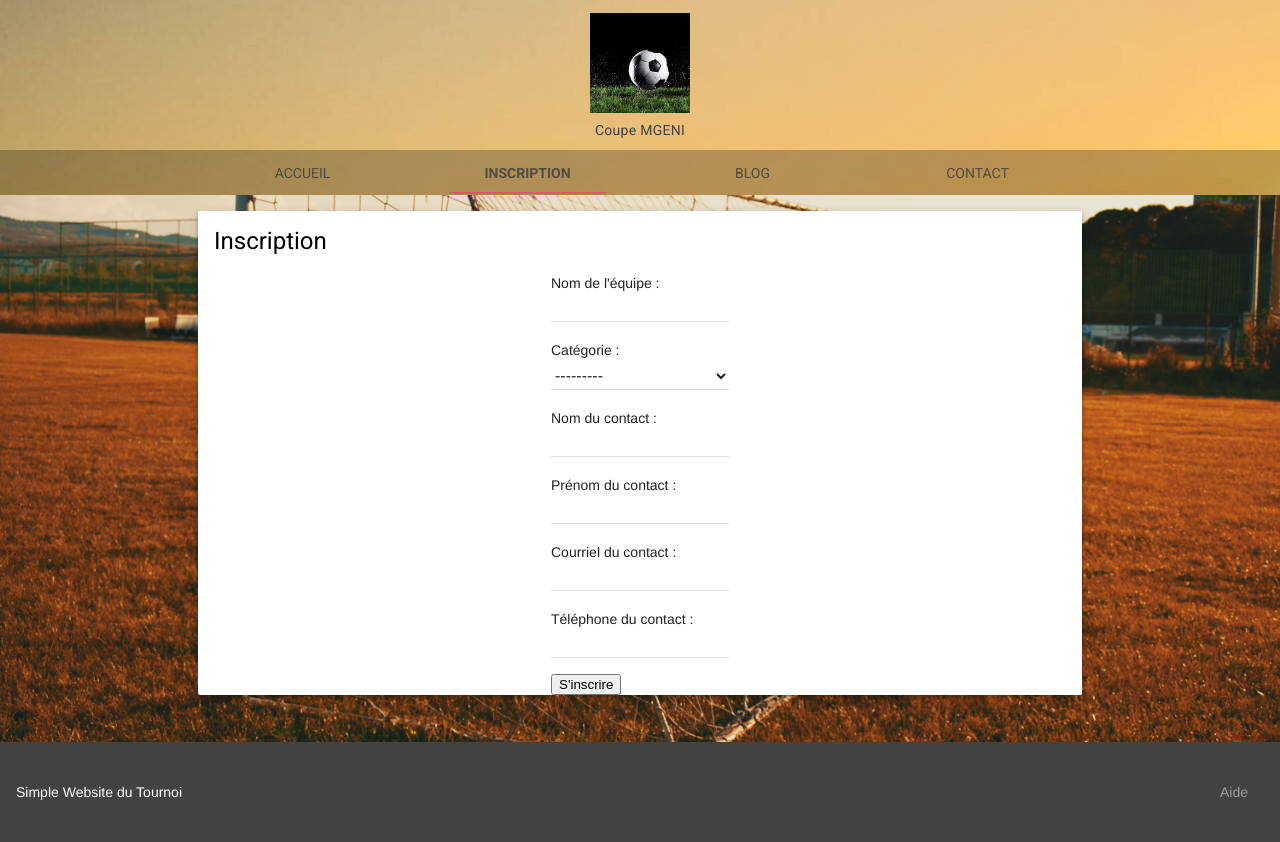
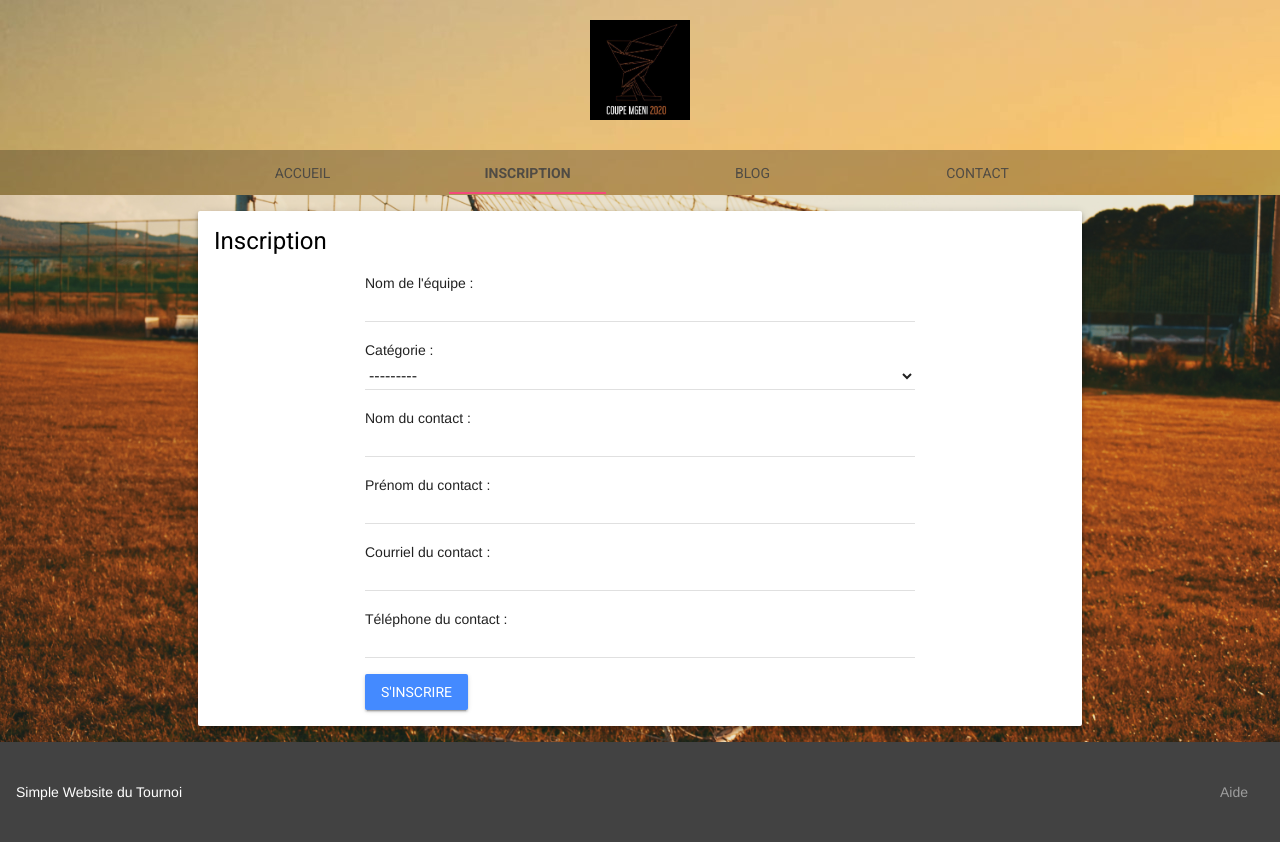
Before and after one commit to lloyddsure/CoupeMGENI, a Django app: page /inscription/ in a window 1280 px wide. Run offline with Django 3.2, Linux system fonts and the light colour scheme; data comes from the database, SQL or seed files in the repository; both versions use the stored data as it was after the commit.

Commit message:
add picture in admin site

```diff
--- a/coupe_mgeni/coupe_mgeni/settings.py
+++ b/coupe_mgeni/coupe_mgeni/settings.py
@@ -135,5 +135,5 @@ STATICFILES_DIRS = (
     os.path.join(BASE_DIR, "static"),
 )
 
+MEDIA_URL = '/'
 MEDIA_ROOT = os.path.join(BASE_DIR, 'media/')
-MEDIA_URL = '/'
--- a/coupe_mgeni/coupe_mgeni/urls.py
+++ b/coupe_mgeni/coupe_mgeni/urls.py
@@ -15,3 +15,5 @@ urlpatterns = [
 ]
 
 #urlpatterns += static(settings.MEDIA_URL, document_root=settings.MEDIA_ROOT)
+urlpatterns += static(settings.STATIC_URL, document_root=settings.STATIC_ROOT)
+urlpatterns += static(settings.MEDIA_URL, document_root=settings.MEDIA_ROOT)
--- a/coupe_mgeni/inscription/forms.py
+++ b/coupe_mgeni/inscription/forms.py
@@ -9,7 +9,7 @@ class InscriptionForm(forms.ModelForm):
         model = Equipe
         fields = '__all__'
         widgets = {
-            'nomEquipe': forms.TextInput(attrs={'class': 'mdl-textfield__input'}),
+            'nomEquipe': forms.TextInput(attrs={'class': 'mdl-textfield__input', 'size':'80'}),
             'categorie': forms.Select(attrs={'class': 'mdl-textfield__input'}),
             'nomContact': forms.TextInput(attrs={'class': 'mdl-textfield__input'}),
             'prenomContact': forms.TextInput(attrs={'class': 'mdl-textfield__input'}),
@@ -18,11 +18,11 @@ class InscriptionForm(forms.ModelForm):
         }
 
     def clean_nomEquipe(self):
-        nomEquipe = self.cleaned_data['nomContact']
+        nomEquipe = self.cleaned_data['nomEquipe']
         if not re.match("^[0-9A-z\s\-\.]*$", nomEquipe):
             raise forms.ValidationError("Pas de caractère spéciaux, svp !")
 
-        return nomContact  # Ne pas oublier de renvoyer le contenu du champ traité
+        return nomEquipe  # Ne pas oublier de renvoyer le contenu du champ traité
 
     def clean_nomContact(self):
         nomContact = self.cleaned_data['nomContact']
@@ -36,7 +36,7 @@ class InscriptionForm(forms.ModelForm):
         if not re.match("^[A-z\s\-\.]*$", prenomContact):
             raise forms.ValidationError("Prénom invalide !")
 
-        return nomContact  # Ne pas oublier de renvoyer le contenu du champ traité
+        return prenomContact  # Ne pas oublier de renvoyer le contenu du champ traité
 
     def clean_emailContact(self):
         emailContact = self.cleaned_data['emailContact']
--- a/coupe_mgeni/inscription/templates/inscription.html
+++ b/coupe_mgeni/inscription/templates/inscription.html
@@ -30,7 +30,9 @@ Inscription faite !
     {% csrf_token %}
 
     {{ form.as_p }}
-    <input type="submit" value="S'inscrire" />
+    <p>
+      <input class="mdl-button mdl-js-button mdl-button--raised mdl-button--accent" type="submit" value="S'inscrire" />
+    </p>
 </form>
 {% endif %}
 
--- a/coupe_mgeni/static/css/main.css
+++ b/coupe_mgeni/static/css/main.css
@@ -34,7 +34,7 @@
 }
 
 .portfolio-logo {
-  background: white url("../images/ballon_soccer.jpg") 50% no-repeat;
+  background: white url("../images/logo_banniere.png") 50% no-repeat;
   background-size: cover;
   height: 100px;
   width: 100px;
--- a/coupe_mgeni/templates/base.html
+++ b/coupe_mgeni/templates/base.html
@@ -23,7 +23,7 @@
             <div class="mdl-layout__header-row portfolio-logo-row">
                 <span class="mdl-layout__title">
                     <div class="portfolio-logo"></div>
-                    <span class="mdl-layout__title">Coupe MGENI</span>
+                    <span class="mdl-layout__title"></span>
                 </span>
             </div>
             <div class="mdl-layout__header-row portfolio-navigation-row mdl-layout--large-screen-only">
```
Also changed, not shown: coupe_mgeni/db.sqlite3, coupe_mgeni/media/photos/Trofeo_UEFA_Champions_League.jpg (added), coupe_mgeni/static/images/IMG-20190116-WA0006 - Copie.jpg (added), coupe_mgeni/static/images/logo.jpg (added), coupe_mgeni/static/images/logo_banniere.png (added).
